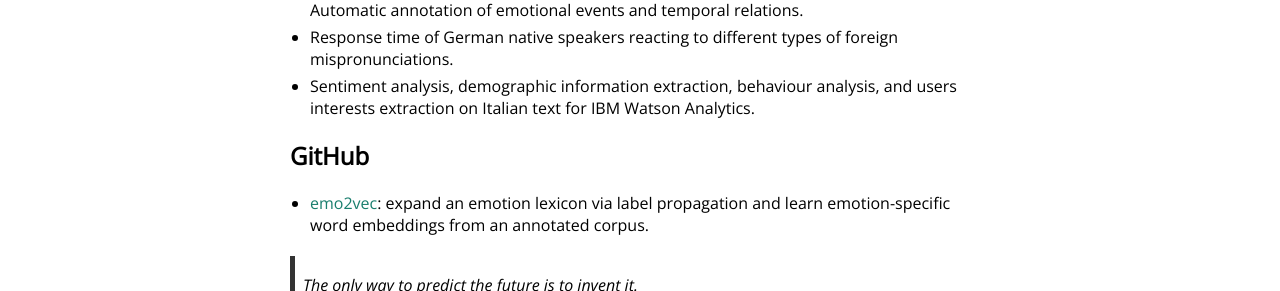
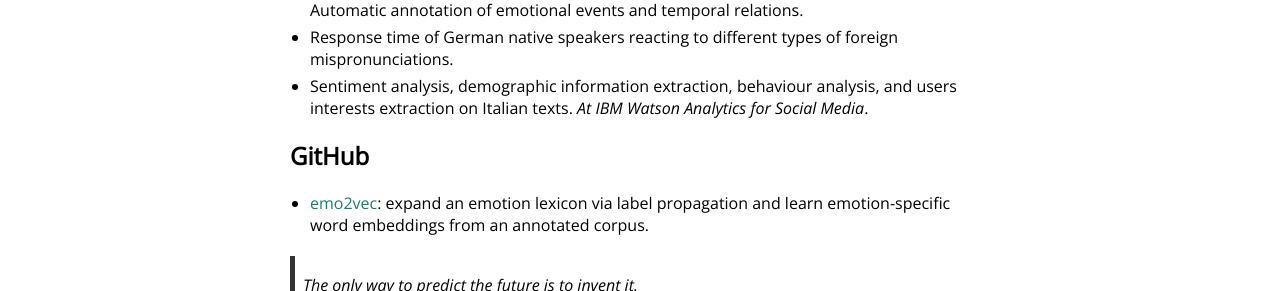
Before and after one commit to glnmario/glnmario.github.io, a Jekyll site: the page built from index.md, in a window 1280 px wide. Shown: the part 849-1140 px from the top of the page. Built offline with Jekyll 4.4.1, drawn with Linux system fonts in a browser that asks for light colours.

Commit message:
Update index.md

```diff
--- a/index.md
+++ b/index.md
@@ -29,7 +29,7 @@ _Presented at [CLIN28](http://clin28.cls.ru.nl/#abstract-49), Computational Ling
   Automatic annotation of emotional events and temporal relations.
 - Response time of German native speakers reacting to different types of foreign mispronunciations.
 - Sentiment analysis, demographic information extraction, behaviour analysis, and users interests extraction
- on Italian text for IBM Watson Analytics.
+ on Italian texts. _At IBM Watson Analytics for Social Media_.
 
 ## GitHub
 - [emo2vec](https://github.com/Procope/emo2vec/blob/master/README.md): expand an emotion lexicon via label propagation and learn emotion-specific word embeddings from an annotated corpus.
```
